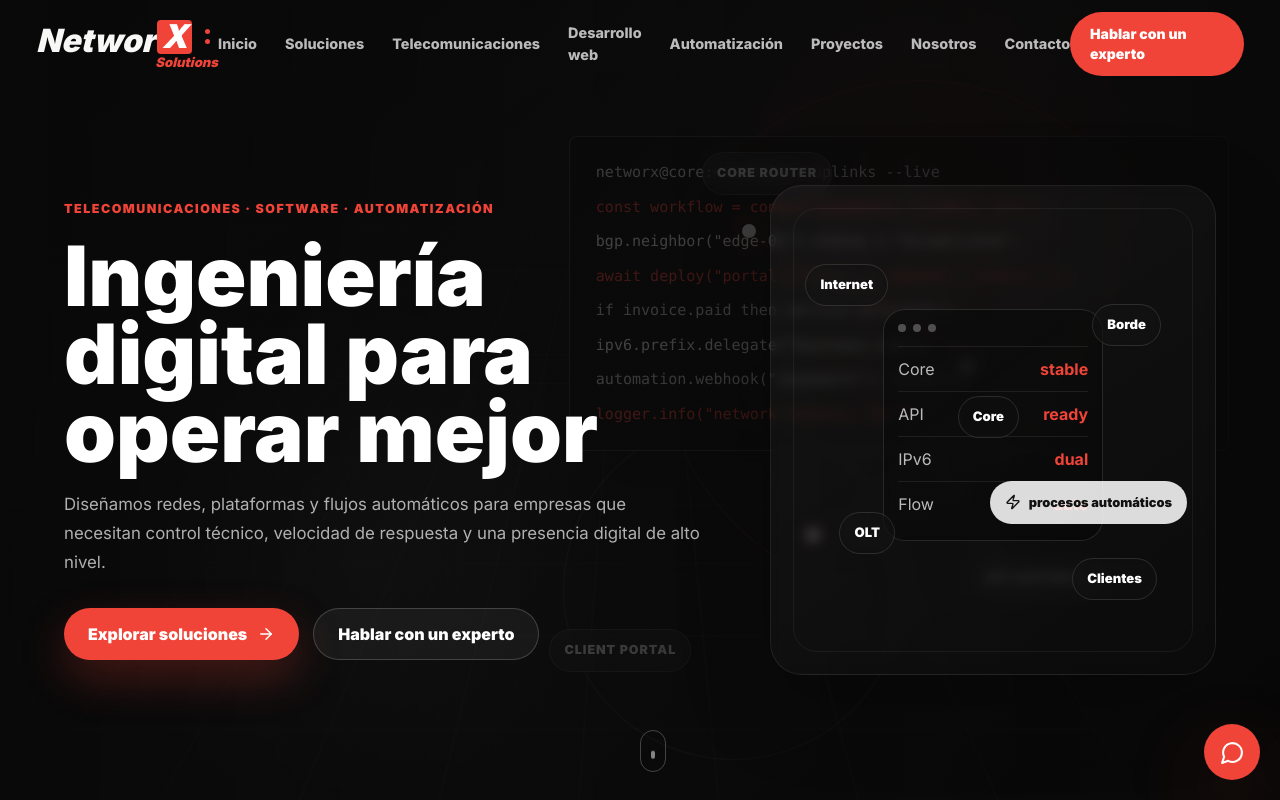
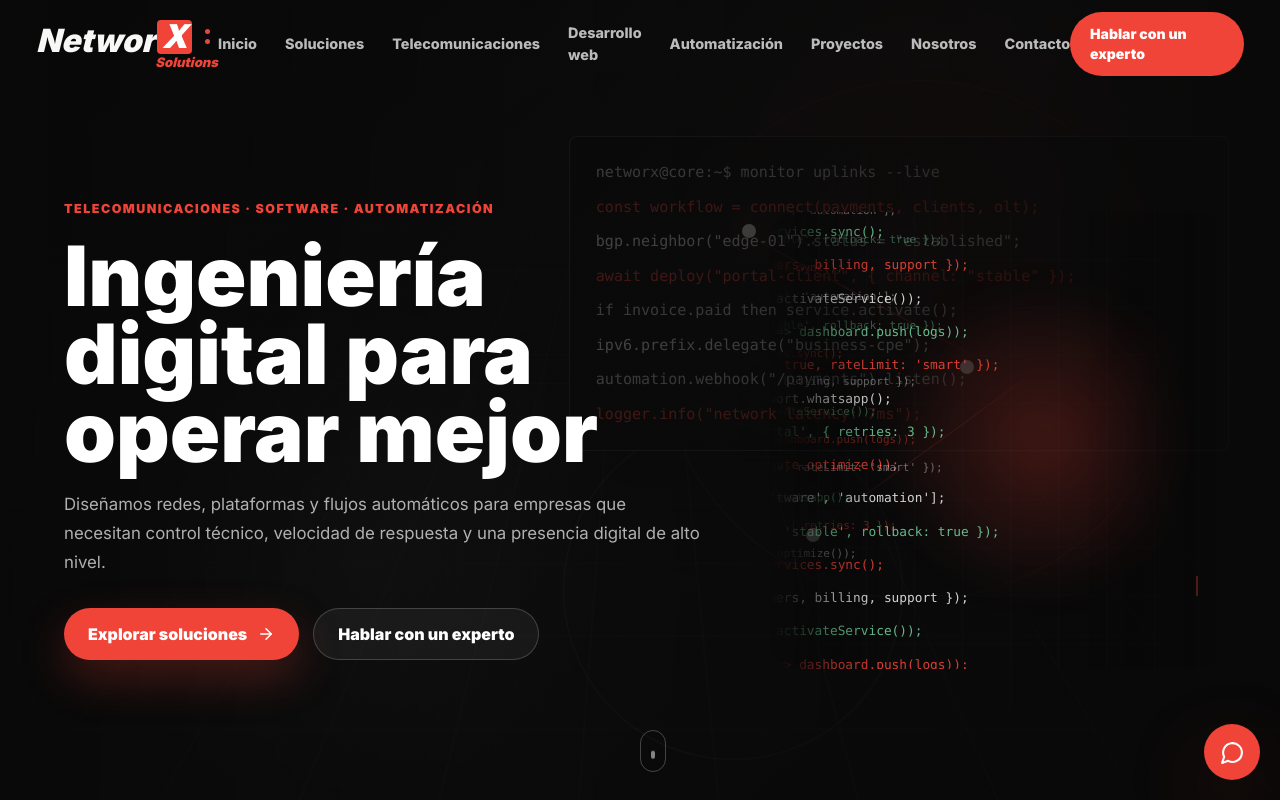
Before and after one commit to JonathanArellano311/web-networx-solucion, a Next.js app: page / in a window 1280 px wide. Shown: the top 800 px of the page. Built offline with nearby package versions, Linux system fonts and the light colour scheme; no server answers.

Commit message:
Reemplazar panel hero por codigo animado

```diff
--- a/src/app/globals.css
+++ b/src/app/globals.css
@@ -382,6 +382,94 @@ button,input,select,textarea{font:inherit}
   font-size:.8rem;
   font-weight:1000;
 }
+.hero-code-stage{
+  position:relative;
+  min-height:520px;
+  overflow:hidden;
+  mask-image:linear-gradient(90deg,transparent 0%,#000 14%,#000 86%,transparent 100%);
+}
+.code-window{
+  position:absolute;
+  inset:8% -2% 4% 0;
+  overflow:hidden;
+  border-radius:28px;
+}
+.code-window::before{
+  content:"";
+  position:absolute;
+  inset:0;
+  background:
+    linear-gradient(90deg,rgba(255,255,255,.055) 1px,transparent 1px),
+    linear-gradient(0deg,rgba(255,255,255,.035) 1px,transparent 1px);
+  background-size:48px 48px;
+  opacity:.34;
+  animation:grid-flight 18s linear infinite;
+}
+.code-window::after{
+  content:"";
+  position:absolute;
+  inset:0;
+  background:linear-gradient(90deg,rgba(5,5,5,.68),transparent 24%,transparent 70%,rgba(5,5,5,.42));
+  pointer-events:none;
+}
+.code-glow{
+  position:absolute;
+  inset:14% 4% auto auto;
+  width:330px;
+  height:330px;
+  border-radius:50%;
+  background:radial-gradient(circle,rgba(240,68,56,.24),transparent 68%);
+  filter:blur(18px);
+  animation:panel-float 6s ease-in-out infinite;
+}
+.code-stream{
+  position:absolute;
+  display:grid;
+  gap:16px;
+  width:min(680px,58vw);
+  font-family:Consolas,"Courier New",monospace;
+  font-size:clamp(.78rem,1vw,.98rem);
+  line-height:1.35;
+  color:rgba(255,255,255,.64);
+  text-shadow:0 0 18px rgba(255,255,255,.16);
+  white-space:nowrap;
+}
+.code-stream span:nth-child(3n + 1){color:rgba(240,68,56,.9)}
+.code-stream span:nth-child(3n + 2){color:rgba(255,255,255,.82)}
+.code-stream span:nth-child(3n){color:rgba(134,255,190,.72)}
+.code-stream-a{
+  right:0;
+  top:-12%;
+  animation:code-flow 18s linear infinite;
+}
+.code-stream-b{
+  right:9%;
+  top:4%;
+  opacity:.48;
+  transform:scale(.86);
+  animation:code-flow-reverse 22s linear infinite;
+}
+.typing-line{
+  position:absolute;
+  right:6%;
+  bottom:16%;
+  z-index:2;
+  max-width:min(620px,52vw);
+  font-family:Consolas,"Courier New",monospace;
+  font-size:clamp(.82rem,1.05vw,1rem);
+  color:#fff;
+  text-shadow:0 0 24px rgba(240,68,56,.34);
+}
+.typing-line span{
+  display:block;
+  width:0;
+  max-width:max-content;
+  overflow:hidden;
+  white-space:nowrap;
+  border-right:2px solid var(--ember);
+  animation:typing-code 7s steps(56,end) infinite,typing-caret .8s step-end infinite;
+}
+.hero-code-stage .flow-chip{display:none}
 .scroll-cue{
   position:absolute;
   z-index:3;
@@ -761,11 +849,21 @@ button,input,select,textarea{font:inherit}
 @keyframes grid-flight{from{background-position:0 0}to{background-position:0 720px}}
 @keyframes orbit-spin{to{transform:rotate(360deg)}}
 @keyframes panel-float{50%{transform:translateY(-14px)}}
+@keyframes code-flow{from{transform:translateY(0)}to{transform:translateY(-48%)}}
+@keyframes code-flow-reverse{from{transform:translateY(-42%) scale(.86)}to{transform:translateY(0) scale(.86)}}
+@keyframes typing-code{
+  0%,12%{width:0}
+  48%,72%{width:100%}
+  100%{width:0}
+}
+@keyframes typing-caret{50%{border-color:transparent}}
 
 @media (max-width: 1024px){
   .site-header{padding:0 20px}
   .hero-grid,.split,.split.reverse{grid-template-columns:1fr}
-  .hero-system{min-height:420px}
+  .hero-code-stage{min-height:360px}
+  .code-stream{width:88vw}
+  .typing-line{max-width:82vw}
   .areas-grid,.projects-grid,.usecase-grid{grid-template-columns:1fr}
   .automation-flow,.timeline,.stats-grid,.tech-strip{grid-template-columns:1fr 1fr}
 }
@@ -773,7 +871,7 @@ button,input,select,textarea{font:inherit}
 @media (max-width: 640px){
   .hero-section{padding:112px 22px 64px}
   .hero-copy h1{font-size:2.7rem}
-  .video-console,.video-card{display:none}
+  .video-console,.video-card,.hero-code-stage{display:none}
   .hero-actions,.hero-actions.center{flex-direction:column;align-items:stretch}
   .btn-primary,.btn-secondary{width:100%}
   .section{padding:72px 22px}
@@ -781,7 +879,6 @@ button,input,select,textarea{font:inherit}
   .capability-grid,.automation-flow,.timeline,.stats-grid,.tech-strip,.contact-form{grid-template-columns:1fr}
   .network-diagram,.browser-mockup{min-height:460px}
   .flow-step::after{display:none}
-  .hero-system{display:none}
 }
 
 @media (prefers-reduced-motion: reduce){
--- a/src/components/sections/HomePage.tsx
+++ b/src/components/sections/HomePage.tsx
@@ -1,7 +1,7 @@
 "use client";
 
 import { motion } from "framer-motion";
-import { ArrowRight, Check, CircleDot, Cpu, ExternalLink, Server, Shield, Zap } from "lucide-react";
+import { ArrowRight, Check, CircleDot, Cpu, ExternalLink, Server, Shield } from "lucide-react";
 import {
   automationFlow,
   company,
@@ -12,7 +12,6 @@ import {
   technologies,
   telecomCapabilities,
   useCases,
-  visualMetrics,
   workMethod
 } from "@/data/site";
 import { ContactForm } from "@/components/ui/ContactForm";
@@ -21,6 +20,19 @@ const fade = {
   hidden: { opacity: 0, y: 28 },
   visible: { opacity: 1, y: 0 }
 };
+
+const codeLines = [
+  "const stack = ['telecom', 'software', 'automation'];",
+  "await deploy.portal({ channel: 'stable', rollback: true });",
+  "network.edge.latency < 8 && services.sync();",
+  "ipv6.dualStack.enable({ customers, billing, support });",
+  "payments.on('approved', () => activateService());",
+  "monitor.uplinks().stream(logs => dashboard.push(logs));",
+  "api.gateway.secure({ firewall: true, rateLimit: 'smart' });",
+  "if (incident.open) notify.support.whatsapp();",
+  "queue.jobs.process('client-portal', { retries: 3 });",
+  "analytics.flow.map(route => route.optimize());"
+];
 
 export function HomePage() {
   const whatsapp = `https://wa.me/${company.whatsapp.number}?text=${encodeURIComponent(company.whatsapp.message)}`;
@@ -45,9 +57,6 @@ export function HomePage() {
               <span>automation.webhook("/payments").listen();</span>
               <span>logger.info("network latency: 7ms");</span>
             </div>
-            <div className="video-card video-card-a">core router</div>
-            <div className="video-card video-card-b">api gateway</div>
-            <div className="video-card video-card-c">client portal</div>
           </div>
           <div className="network-scene">
             <span className="node n1" />
@@ -77,24 +86,23 @@ export function HomePage() {
             </div>
           </motion.div>
 
-          <motion.div className="hero-system" initial={{ opacity: 0, scale: 0.96 }} animate={{ opacity: 1, scale: 1 }} transition={{ delay: 0.25, duration: 0.75 }}>
-            <div className="topology">
-              {["Internet", "Borde", "Core", "OLT", "Clientes"].map((node, index) => (
-                <span key={node} className={`topology-node t${index + 1}`}>
-                  {node}
-                </span>
-              ))}
+          <motion.div className="hero-code-stage" initial={{ opacity: 0 }} animate={{ opacity: 1 }} transition={{ delay: 0.2, duration: 0.8 }} aria-hidden="true">
+            <div className="code-window">
+              <div className="code-glow" />
+              <div className="code-stream code-stream-a">
+                {[...codeLines, ...codeLines].map((line, index) => (
+                  <span key={`a-${index}`}>{line}</span>
+                ))}
+              </div>
+              <div className="code-stream code-stream-b">
+                {[...codeLines.slice(3), ...codeLines.slice(0, 3), ...codeLines].map((line, index) => (
+                  <span key={`b-${index}`}>{line}</span>
+                ))}
+              </div>
+              <div className="typing-line">
+                <span>networx.deploy("automatizacion", "redes", "software")</span>
+              </div>
             </div>
-            <div className="monitor-panel">
-              <div className="panel-head"><span /> <span /> <span /></div>
-              {visualMetrics.map((metric) => (
-                <div key={metric.label} className="metric-row">
-                  <span>{metric.label}</span>
-                  <strong>{metric.value}</strong>
-                </div>
-              ))}
-            </div>
-            <div className="flow-chip"><Zap size={16} /> procesos automáticos</div>
           </motion.div>
         </div>
         <a href="#posicionamiento" className="scroll-cue" aria-label="Desplazarse a la siguiente sección" />
```
